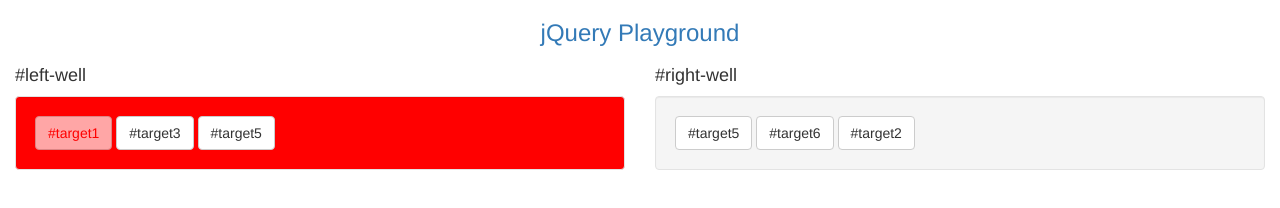
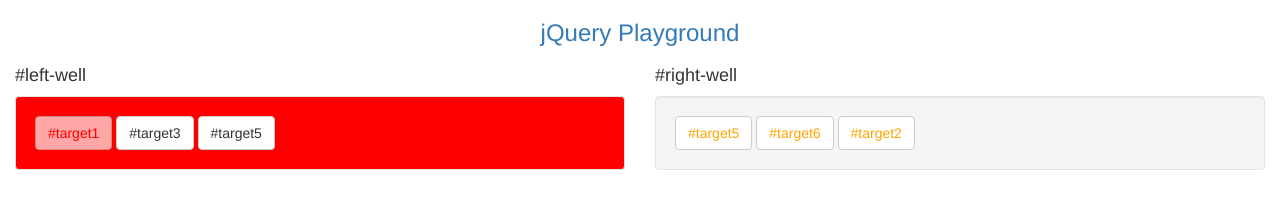
Before and after one commit to antoniopolonijr/freeCodeCamp-frontEndDevelopmentLibraries-jQuery, a plain HTML site: page index.html in a window 1280 px wide. Drawn offline with nearby package versions, Linux system fonts and the light colour scheme.

Commit message:
Target the Children of an Element Using jQuery

```diff
--- a/index.html
+++ b/index.html
@@ -68,6 +68,9 @@
 
         /* Every HTML element has a parent element from which it inherits properties. For example, the h3 element in your jQuery Playground has the parent element of <div class="container-fluid">, which itself has the parent element of body. jQuery has a function called parent() that allows you to access the parent of whichever element you've selected. */
         $("#target1").parent().css("background-color", "red");
+
+        /* When HTML elements are placed one level below another they are called children of that element. For example, the button elements in this challenge with the text #target1, #target2, and #target3 are all children of the <div class="well" id="left-well"> element. jQuery has a function called children() that allows you to access the children of whichever element you've selected. */
+        $("#right-well").children().css("color", "orange");
       });
     </script>
 
```
